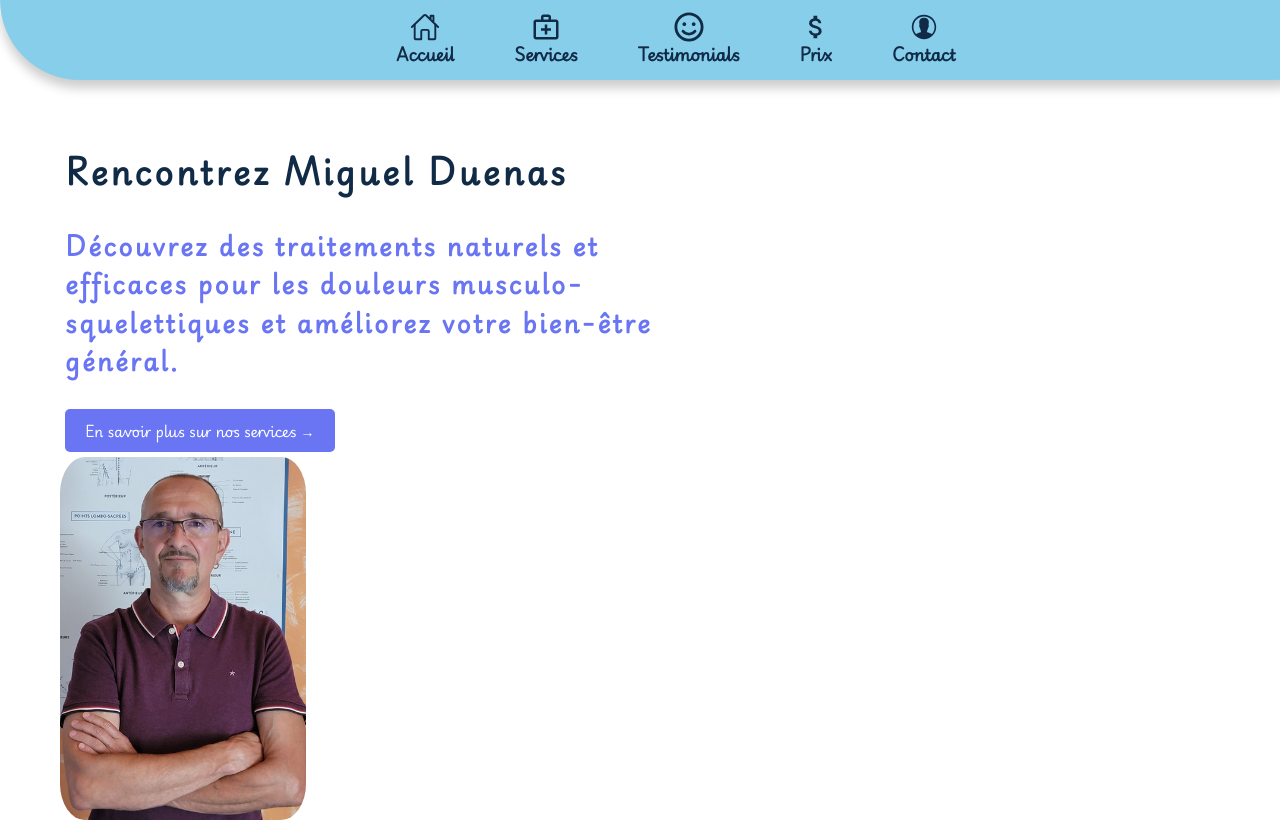
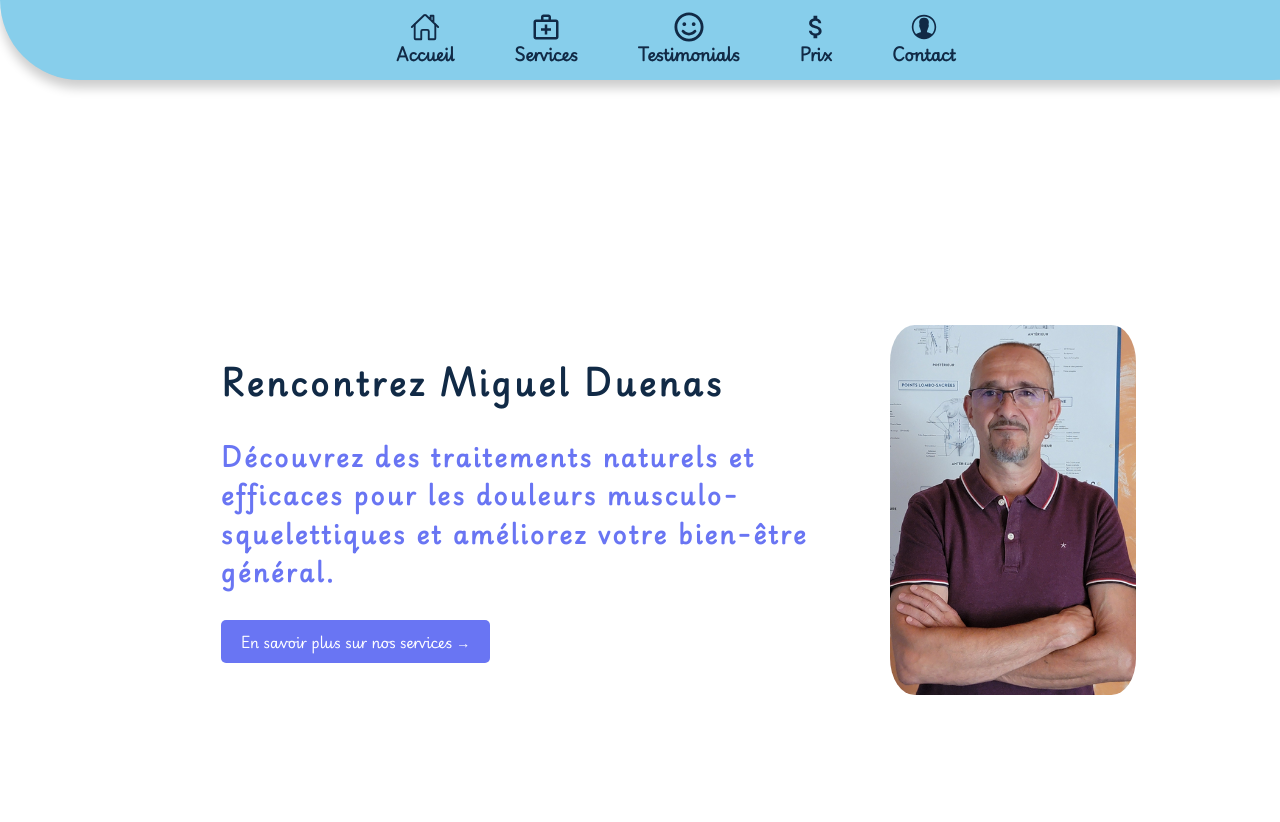
Before and after one commit to botUwU/Oshyp, a React (Vite) app: page / in a window 1280 px wide. Shown: the top 822 px of the page. Built offline with nearby package versions, Linux system fonts and the light colour scheme.

Commit message:
fixed home component

```diff
--- a/src/components/Home.jsx
+++ b/src/components/Home.jsx
@@ -104,7 +104,15 @@ export default function Home() {
   );
 }
 
-const HomeContainer = styled.div``;
+const HomeContainer = styled.div`
+  display: flex;
+  flex-direction: row;
+  align-items: center;
+  justify-content: center;
+  height: 100%;
+  width: 100%;
+  gap: 48px;
+`;
 const Description = styled.div`
   height: 100%;
   width: 50%;
```
